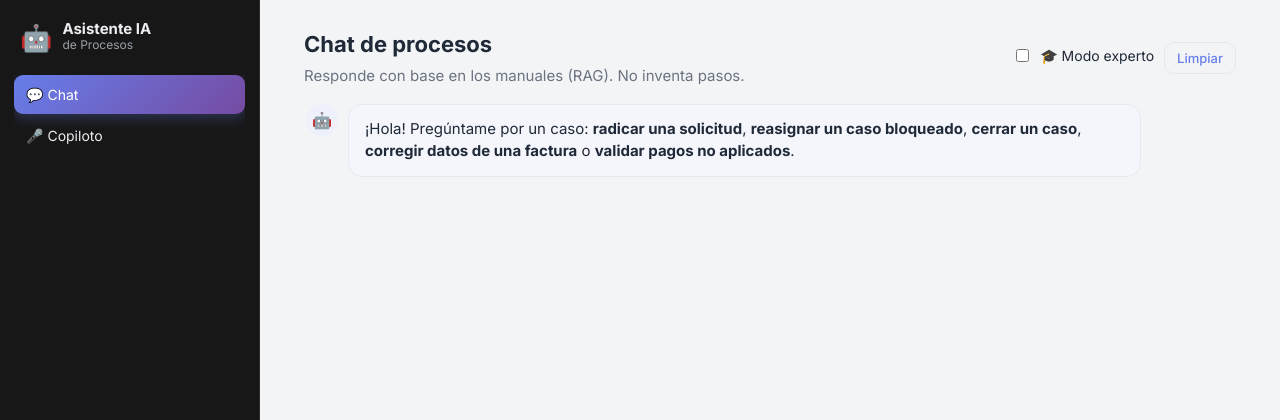
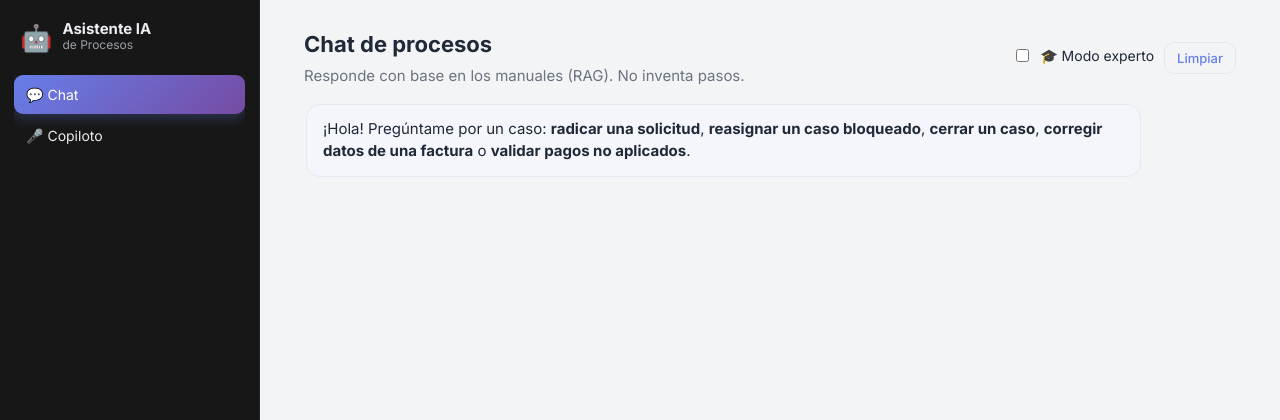
Before and after one commit to sebassisamiami-sketch/asistente-ia-procesos, a Flask app: template templates/chat.html in a window 1280 px wide. Shown: the top 420 px of the page. Run offline with Flask 3, Linux system fonts and the light colour scheme; the template is opened without the code that fills it, so the values that code supplies are empty.

Commit message:
Quitar el avatar de robot de los mensajes del chat

```diff
--- a/static/app.js
+++ b/static/app.js
@@ -27,7 +27,6 @@ scrollAbajo();
 function burbuja(tipo, texto, { tag, raw } = {}) {
   const wrap = document.createElement("div");
   wrap.className = "msg " + tipo;
-  const avatar = tipo === "user" ? "🧑" : "🤖";
   const md = document.createElement("div");
   md.className = "md";
   md.innerHTML = raw ? texto : formatear(texto);
@@ -39,7 +38,6 @@ function burbuja(tipo, texto, { tag, raw } = {}) {
     sp.className = "tag"; sp.textContent = tag;
     bubble.appendChild(sp);
   }
-  wrap.innerHTML = '<div class="avatar">' + avatar + "</div>";
   wrap.appendChild(bubble);
   log.appendChild(wrap);
   scrollAbajo();
--- a/templates/chat.html
+++ b/templates/chat.html
@@ -20,19 +20,16 @@
   <div class="chat-log" id="log">
     {% if not historial %}
       <div class="msg assistant">
-        <div class="avatar">🤖</div>
         <div class="bubble"><div class="md">¡Hola! Pregúntame por un caso: **radicar una solicitud**, **reasignar un caso bloqueado**, **cerrar un caso**, **corregir datos de una factura** o **validar pagos no aplicados**.</div></div>
       </div>
     {% endif %}
     {% for m in historial %}
       {% if m.mensaje_original %}
       <div class="msg user">
-        <div class="avatar">🧑</div>
         <div class="bubble"><div class="md">{{ m.mensaje_original }}</div></div>
       </div>
       {% endif %}
       <div class="msg assistant">
-        <div class="avatar">🤖</div>
         <div class="bubble">
           <div class="md">{{ m.respuesta }}</div>
           {% if m.modo %}<span class="tag">{{ m.modo }}</span>{% endif %}
```
